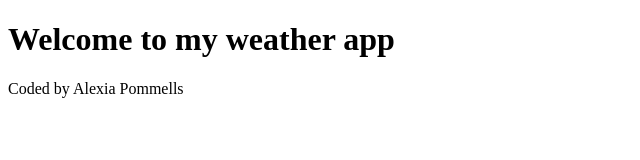
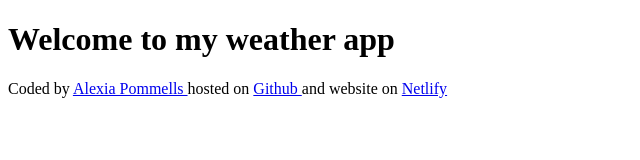
Before and after one commit to lex5412/Weather-App, a plain HTML site: page index.html in a window 1280 px wide. Shown: the whole page, without its empty margins (0-640 px from the left). Drawn offline with Linux system fonts and the light colour scheme.

Commit message:
Added links to the footer

```diff
--- a/index.html
+++ b/index.html
@@ -3,11 +3,20 @@
   <head>
     <meta charset="UTF-8" />
     <meta name="viewport" content="width=<h<h1>, initial-scale=1.0" />
-    <title>Lex Weather App</title>
+    <title>Weather by Lexi</title>
   </head>
   <body>
     <h1>Welcome to my weather app</h1>
 
-    <footer>Coded by Alexia Pommells</footer>
+    <footer>
+      Coded by
+      <a href="https://github.com/lex5412" target="_blank"> Alexia Pommells </a>
+      hosted on
+      <a href="https://github.com/lex5412/Weather-App" target="_blank">
+        Github
+      </a>
+      and website on
+      <a href="https://weather-by-lexi.netlify.app" target="_blank"> Netlify</a>
+    </footer>
   </body>
 </html>
```
